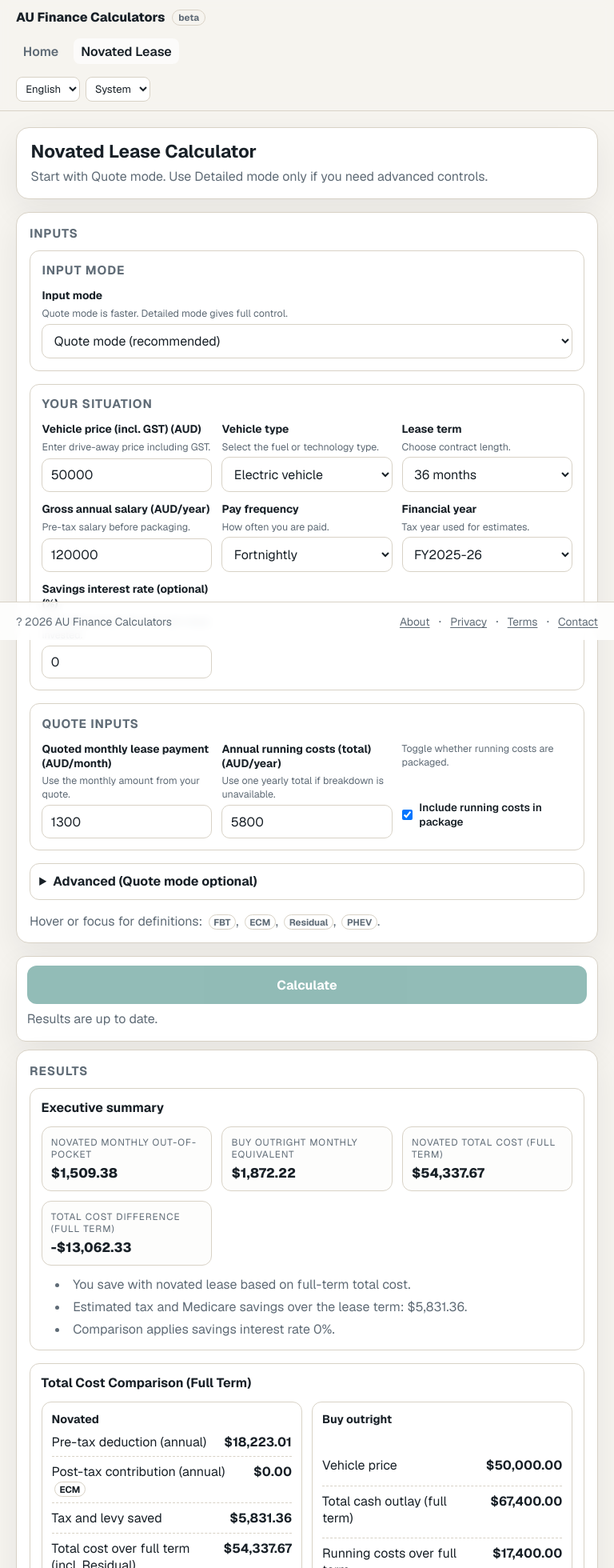
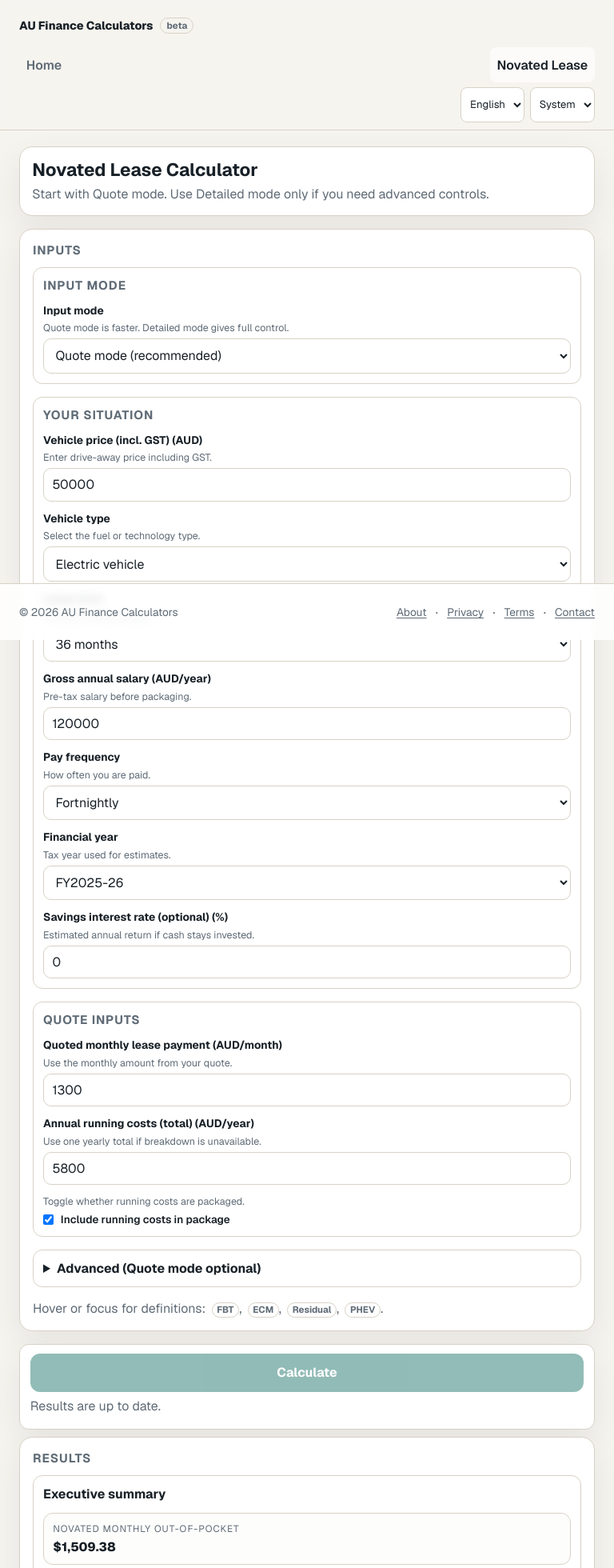
Before and after one commit to laofangxose/au-finance-calculators, a Next.js app: page /novated-lease in a window 768 px wide. Shown: the top 1960 px of the page at 80% size. Built offline with nearby package versions, Linux system fonts and the light colour scheme.

Commit message:
M6: mobile responsive adaptation
- Global responsive layout refactor

- Header mobile optimization

- Home card stacking

- Novated Lease mobile input restructuring

- Mobile-friendly results layout

```diff
--- a/src/app/globals.css
+++ b/src/app/globals.css
@@ -14,6 +14,12 @@
   --error-bg: #fff2f2;
   --error-border: #efb7b7;
   --error-fg: #942a2a;
+}
+
+@media (max-width: 740px) {
+  :root {
+    --footer-height: 112px;
+  }
 }
 
 [data-theme="dark"] {
@@ -36,7 +42,7 @@
 html,
 body {
   max-width: 100vw;
-  overflow-x: hidden;
+  overflow-x: clip;
 }
 
 body {
@@ -46,6 +52,13 @@ body {
   padding-bottom: var(--footer-height);
   -webkit-font-smoothing: antialiased;
   -moz-osx-font-smoothing: grayscale;
+}
+
+main,
+section,
+article,
+div {
+  min-width: 0;
 }
 
 * {
--- a/src/app/page.module.css
+++ b/src/app/page.module.css
@@ -1,6 +1,6 @@
 .page {
   min-height: calc(100vh - 70px);
-  padding: 1.5rem 1.25rem 2rem;
+  padding: 1rem 1rem 2rem;
 }
 
 .frame {
@@ -11,7 +11,7 @@
 }
 
 .title {
-  font-size: clamp(1.5rem, 3vw, 2.1rem);
+  font-size: clamp(1.35rem, 5vw, 2.1rem);
 }
 
 .copy {
@@ -43,6 +43,7 @@
 
 .badgeRow {
   display: flex;
+  flex-wrap: wrap;
   align-items: center;
   justify-content: space-between;
   gap: 0.5rem;
@@ -73,9 +74,12 @@
 .primary {
   background: var(--accent);
   color: #fff;
+  min-height: 44px;
   padding: 0.7rem 1rem;
   border-radius: 10px;
   font-weight: 600;
+  display: inline-flex;
+  align-items: center;
 }
 
 .primary:hover {
@@ -84,9 +88,26 @@
 
 .disabled {
   border: 1px solid var(--border);
+  min-height: 44px;
   padding: 0.7rem 1rem;
   border-radius: 10px;
   color: var(--muted);
   background: color-mix(in srgb, var(--panel) 86%, transparent);
   cursor: not-allowed;
 }
+
+@media (max-width: 768px) {
+  .grid {
+    grid-template-columns: 1fr;
+  }
+
+  .card {
+    padding: 0.85rem;
+  }
+}
+
+@media (min-width: 768px) {
+  .page {
+    padding: 1.5rem 1.5rem 2rem;
+  }
+}
--- a/src/components/app/AppHeader.module.css
+++ b/src/components/app/AppHeader.module.css
@@ -10,11 +10,11 @@
 .inner {
   width: min(1200px, 100%);
   margin: 0 auto;
-  padding: 0.7rem 1.25rem;
+  padding: 0.45rem 1rem;
   display: flex;
   align-items: center;
   justify-content: space-between;
-  gap: 1rem;
+  gap: 0.6rem;
 }
 
 .brand {
@@ -22,6 +22,8 @@
   align-items: center;
   gap: 0.55rem;
   font-weight: 800;
+  font-size: 0.95rem;
+  min-height: 44px;
 }
 
 .beta {
@@ -35,13 +37,16 @@
 
 .nav {
   display: flex;
-  gap: 0.65rem;
+  gap: 0.35rem;
   flex-wrap: wrap;
 }
 
 .navLink {
   color: var(--muted);
-  padding: 0.35rem 0.55rem;
+  padding: 0.4rem 0.55rem;
+  min-height: 44px;
+  display: inline-flex;
+  align-items: center;
   border-radius: 8px;
   font-weight: 600;
 }
@@ -55,7 +60,7 @@
   display: flex;
   align-items: center;
   gap: 0.4rem;
-  flex-wrap: wrap;
+  flex-shrink: 0;
 }
 
 .select {
@@ -63,8 +68,10 @@
   background: var(--panel);
   color: var(--foreground);
   border-radius: 8px;
-  padding: 0.3rem 0.45rem;
+  min-height: 44px;
+  padding: 0.35rem 0.45rem;
   font-size: 0.82rem;
+  max-width: 118px;
 }
 
 .srOnly {
@@ -82,5 +89,24 @@
   .inner {
     flex-direction: column;
     align-items: stretch;
+    gap: 0.35rem;
+  }
+
+  .brand {
+    font-size: 0.9rem;
+  }
+
+  .nav {
+    justify-content: space-between;
+  }
+
+  .controls {
+    justify-content: flex-end;
   }
 }
+
+@media (min-width: 768px) {
+  .inner {
+    padding: 0.6rem 1.5rem;
+  }
+}
--- a/src/components/calculator/CalculatorPage.module.css
+++ b/src/components/calculator/CalculatorPage.module.css
@@ -1,6 +1,6 @@
 .page {
   min-height: 100vh;
-  padding: 1.25rem;
+  padding: 1rem;
 }
 
 .frame {
@@ -14,7 +14,7 @@
   background: var(--panel);
   border: 1px solid var(--border);
   border-radius: 16px;
-  padding: 1rem 1.1rem;
+  padding: 0.9rem 0.95rem;
   box-shadow: var(--shadow);
 }
 
@@ -32,8 +32,9 @@
 }
 
 .title {
-  font-size: 1.4rem;
+  font-size: clamp(1.2rem, 4vw, 1.4rem);
   line-height: 1.2;
+  overflow-wrap: anywhere;
 }
 
 .description {
@@ -77,7 +78,7 @@
   background: var(--panel);
   border: 1px solid var(--border);
   border-radius: 16px;
-  padding: 1rem;
+  padding: 0.9rem;
   box-shadow: var(--shadow);
 }
 
@@ -103,3 +104,13 @@
     grid-template-columns: 1fr;
   }
 }
+
+@media (min-width: 768px) {
+  .page {
+    padding: 1.25rem 1.5rem;
+  }
+
+  .panel {
+    padding: 1rem;
+  }
+}
--- a/src/components/layout/Footer.module.css
+++ b/src/components/layout/Footer.module.css
@@ -12,7 +12,7 @@
 .inner {
   width: min(1200px, 100%);
   margin: 0 auto;
-  padding: 0.8rem 1.25rem;
+  padding: 0.75rem 1rem;
   display: flex;
   align-items: center;
   justify-content: space-between;
@@ -32,6 +32,9 @@
 }
 
 .link {
+  min-height: 44px;
+  display: inline-flex;
+  align-items: center;
   font-size: 0.86rem;
   color: var(--muted);
   text-decoration: underline;
@@ -45,5 +48,16 @@
 @media (max-width: 740px) {
   .inner {
     flex-wrap: wrap;
+    gap: 0.35rem 0.8rem;
+  }
+
+  .nav {
+    gap: 0.4rem;
   }
 }
+
+@media (min-width: 768px) {
+  .inner {
+    padding: 0.8rem 1.5rem;
+  }
+}
--- a/src/components/layout/LegalPage.module.css
+++ b/src/components/layout/LegalPage.module.css
@@ -1,6 +1,6 @@
 .page {
   min-height: calc(100vh - 70px);
-  padding: 1.5rem 1.25rem 2rem;
+  padding: 1rem 1rem 2rem;
 }
 
 .container {
@@ -10,7 +10,7 @@
   border: 1px solid var(--border);
   border-radius: 16px;
   box-shadow: var(--shadow);
-  padding: 1.25rem;
+  padding: 1rem;
   display: grid;
   gap: 0.85rem;
 }
@@ -28,6 +28,7 @@
 .paragraph {
   line-height: 1.6;
   color: var(--foreground);
+  overflow-wrap: anywhere;
 }
 
 .subheading {
@@ -45,3 +46,13 @@
   text-decoration: underline;
   text-underline-offset: 2px;
 }
+
+@media (min-width: 768px) {
+  .page {
+    padding: 1.5rem 1.5rem 2rem;
+  }
+
+  .container {
+    padding: 1.25rem;
+  }
+}
--- a/src/components/novatedLease/NovatedLeaseCalculator.module.css
+++ b/src/components/novatedLease/NovatedLeaseCalculator.module.css
@@ -32,6 +32,7 @@
 .label {
   font-size: 0.86rem;
   font-weight: 700;
+  overflow-wrap: anywhere;
 }
 
 .hint,
@@ -42,6 +43,7 @@
 
 .hint {
   font-size: 0.78rem;
+  overflow-wrap: anywhere;
 }
 
 .metaRule {
@@ -51,6 +53,7 @@
 .input,
 .select {
   width: 100%;
+  min-width: 0;
   border: 1px solid var(--border);
   border-radius: 10px;
   padding: 0.58rem 0.65rem;
@@ -213,6 +216,7 @@
   margin-top: 0.28rem;
   font-size: 1.04rem;
   font-weight: 800;
+  overflow-wrap: anywhere;
 }
 
 .compareGrid {
@@ -246,6 +250,11 @@
   border-bottom: 1px dashed var(--border);
 }
 
+.row > span:first-child {
+  min-width: 0;
+  overflow-wrap: anywhere;
+}
+
 .row:last-child {
   border-bottom: 0;
   padding-bottom: 0;
@@ -253,6 +262,8 @@
 
 .value {
   font-weight: 700;
+  text-align: right;
+  white-space: nowrap;
 }
 
 .detailsBlock {
@@ -365,3 +376,41 @@
   opacity: 1;
   transform: translateY(0);
 }
+
+@media (max-width: 768px) {
+  .fieldGrid {
+    grid-template-columns: 1fr;
+  }
+
+  .section,
+  .executiveSection,
+  .compareSection,
+  .detailsBlock {
+    padding: 0.75rem;
+  }
+
+  .headlineGrid,
+  .compareGrid {
+    grid-template-columns: 1fr;
+  }
+
+  .headlineValue {
+    font-size: 0.98rem;
+  }
+
+  .calculateBtnLarge {
+    width: 100%;
+  }
+
+  .row {
+    gap: 0.55rem;
+  }
+
+  .value {
+    font-size: 0.9rem;
+  }
+
+  .glossaryTooltip {
+    width: min(300px, 86vw);
+  }
+}
--- a/src/components/novatedLease/NovatedLeaseCalculator.tsx
+++ b/src/components/novatedLease/NovatedLeaseCalculator.tsx
@@ -712,7 +712,7 @@ export function NovatedLeaseCalculator() {
                 </div>
               </section>
 
-              <details className={styles.detailsBlock} open>
+              <details className={styles.detailsBlock}>
                 <summary className={styles.detailsTitle}>{t("novated.breakdownTitle")}</summary>
                 <div className={styles.detailsContent}>
                   <div className={styles.breakdownList}>
--- a/src/i18n/locales/en.json
+++ b/src/i18n/locales/en.json
@@ -19,7 +19,7 @@
   },
   "footer": {
     "navLabel": "Footer",
-    "copyright": "? 2026 AU Finance Calculators",
+    "copyright": "© 2026 AU Finance Calculators",
     "about": "About",
     "privacy": "Privacy",
     "terms": "Terms",
```
Also changed, not shown: 1 other file (tests, documents, lock files or other folders).
